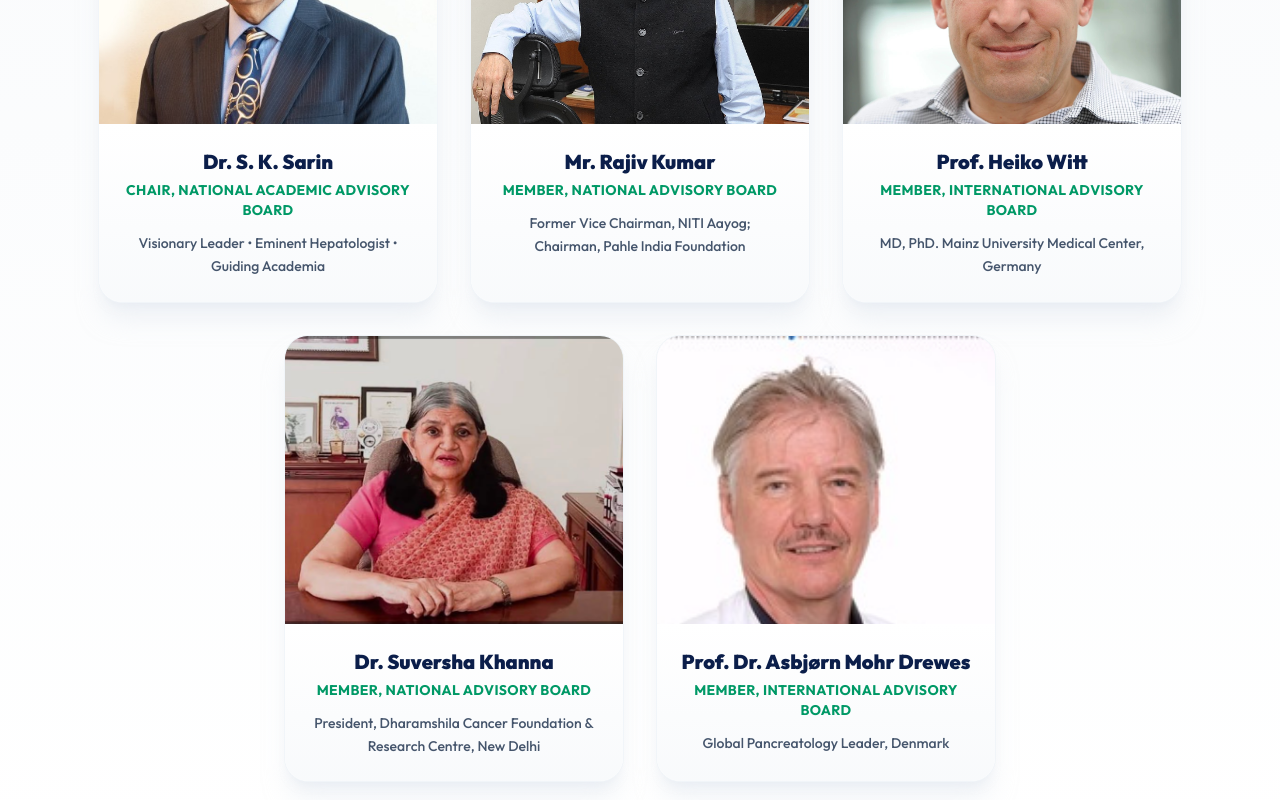
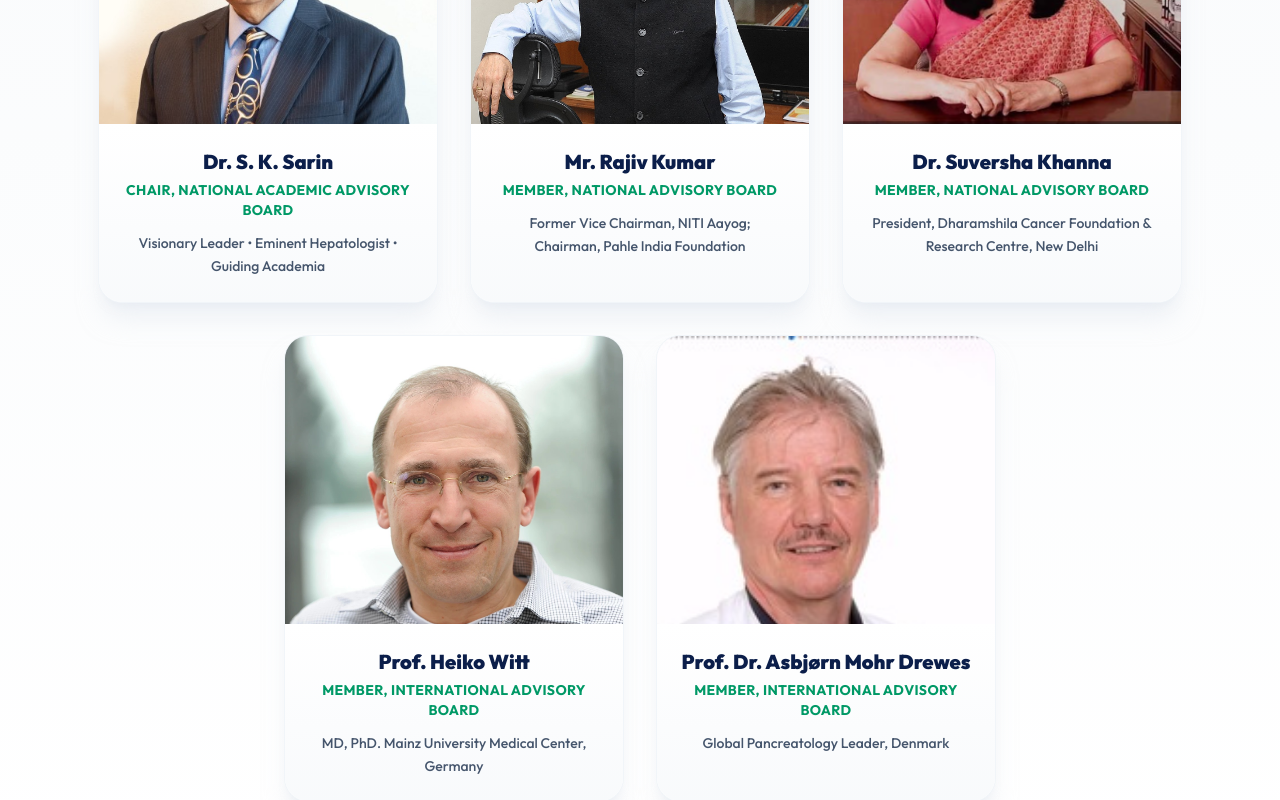
Before and after one commit to Iaak12/ipcilandingpage, a React (Vite) app in the folder frontend/: page / in a window 1280 px wide. Shown: the part 8480-9280 px from the top of the page. Built offline with nearby package versions, Linux system fonts and the light colour scheme.

Commit message:
Advisory Board: Move Dr. Suversha Khanna above Prof. Heiko Witt

```diff
--- a/frontend/src/App.jsx
+++ b/frontend/src/App.jsx
@@ -34,17 +34,17 @@ const ADVISORY_BOARD = [
   },
   {
     id: 3,
+    name: "Dr. Suversha Khanna",
+    image: "/DR. SUVERSHA KHANNA.jpeg",
+    role: "Member, National Advisory Board",
+    desc: "President, Dharamshila Cancer Foundation & Research Centre, New Delhi"
+  },
+  {
+    id: 4,
     name: "Prof. Heiko Witt",
     image: "/PROF. HEIKO WITT.jpeg",
     role: "Member, International Advisory Board",
     desc: "MD, PhD. Mainz University Medical Center, Germany"
-  },
-  {
-    id: 4,
-    name: "Dr. Suversha Khanna",
-    image: "/DR. SUVERSHA KHANNA.jpeg",
-    role: "Member, National Advisory Board",
-    desc: "President, Dharamshila Cancer Foundation & Research Centre, New Delhi"
   },
   {
     id: 5,
```
